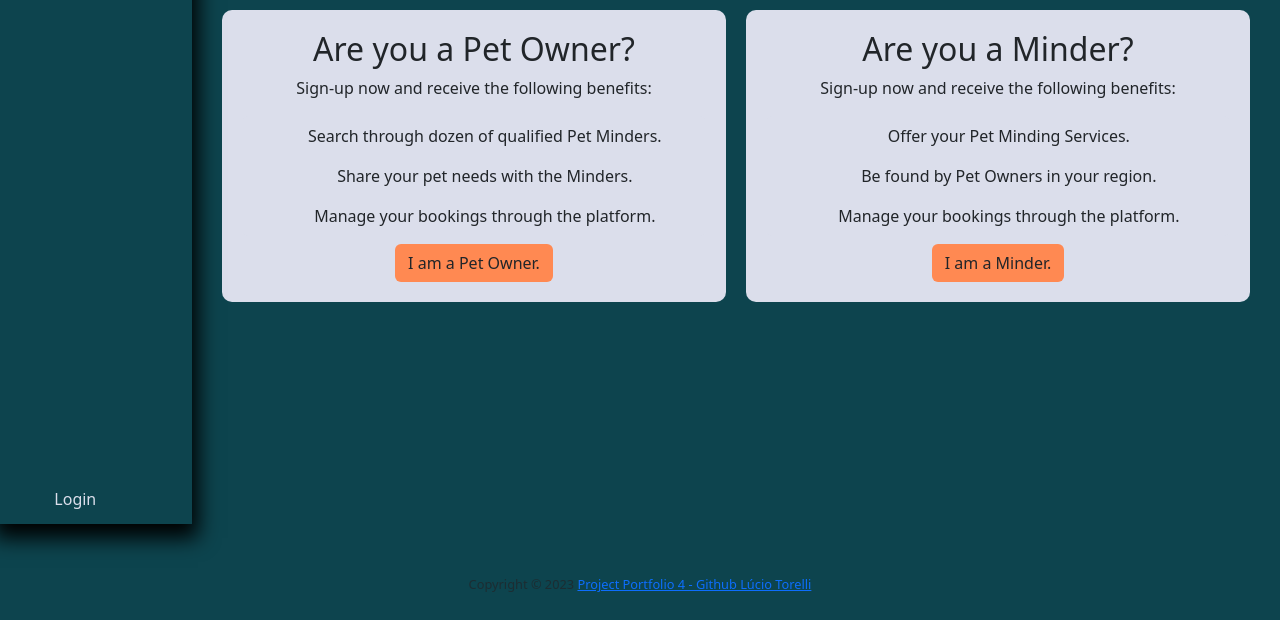
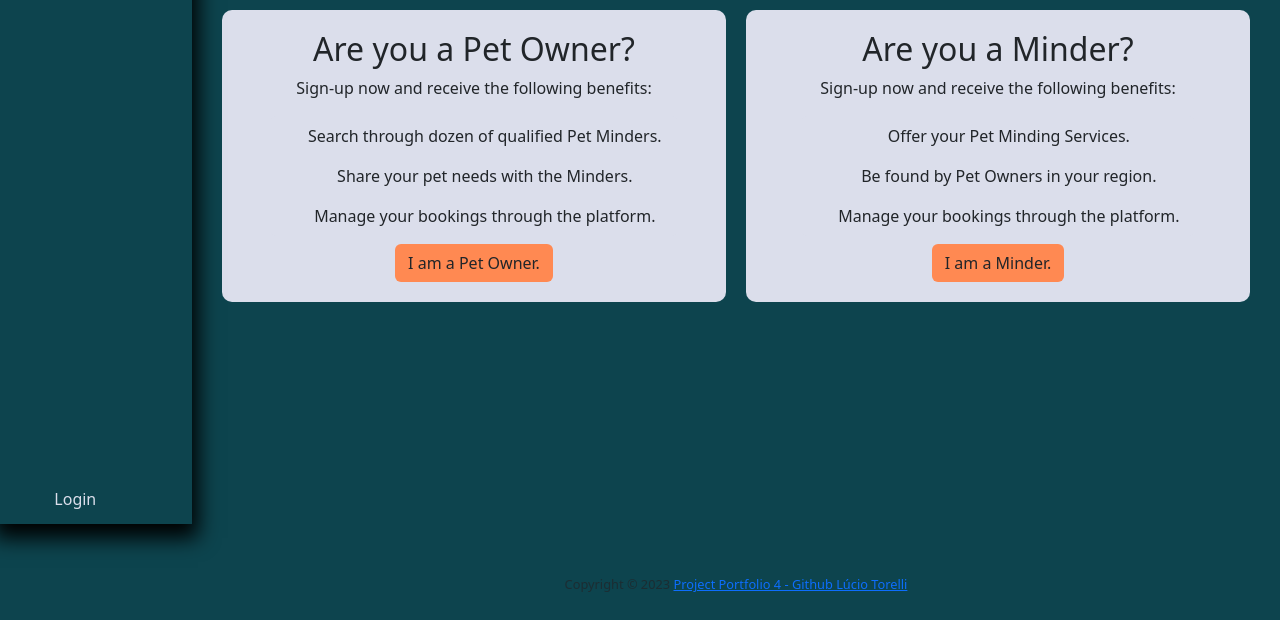
Before and after one commit to luciotorelli/minding-paws, a Django app: page / in a window 1280 px wide. Shown: the part 276-896 px from the top of the page. Run offline with Django 3.2, Linux system fonts and the light colour scheme; some libraries are stand-ins or nearby versions; some web fonts are replaced.

Commit message:
Fix alignment on desktop: footer & sign-up buttons

```diff
--- a/static/css/style.css
+++ b/static/css/style.css
@@ -73,11 +73,15 @@ main {
 /* ------------------------------------- Sign-up Div */
 .sign-up-div {
     text-align: center;
-    padding: 10px;
     background-color: #DBDEEB;
-    border: 1px #000;
     border-radius: 20px;
     padding: 20px;
+    display: flex;
+    flex-direction: column;
+    flex-wrap: wrap !important;
+    justify-content: space-between !important;
+    align-items: center !important;
+
     /* Adds space between cols by removing the bor*/
     box-sizing: border-box;
     border: 10px solid transparent;
@@ -91,6 +95,8 @@ main {
 
 .sign-up-btn {
     background-color: #ff8952 !important;
+
+
 }
 
 /* ------------------------------------- Footer */
@@ -156,6 +162,7 @@ footer {
 
     footer {
         margin-bottom: 10px !important;
+        padding-left: 15%;
     }
 }
 
@@ -169,4 +176,8 @@ footer {
     main {
         padding-left: 10%;
     }
+
+    footer {
+        padding-left: 10%;
+    }
 }
```
